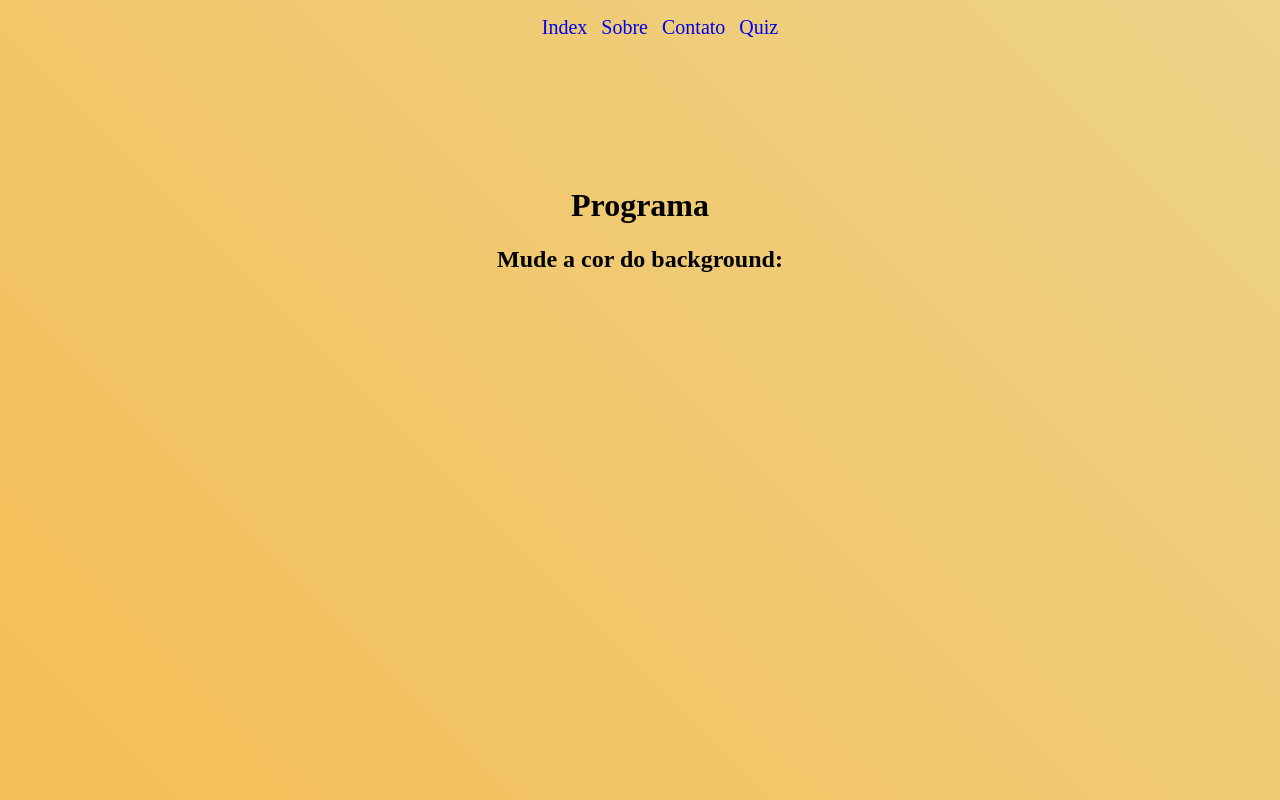
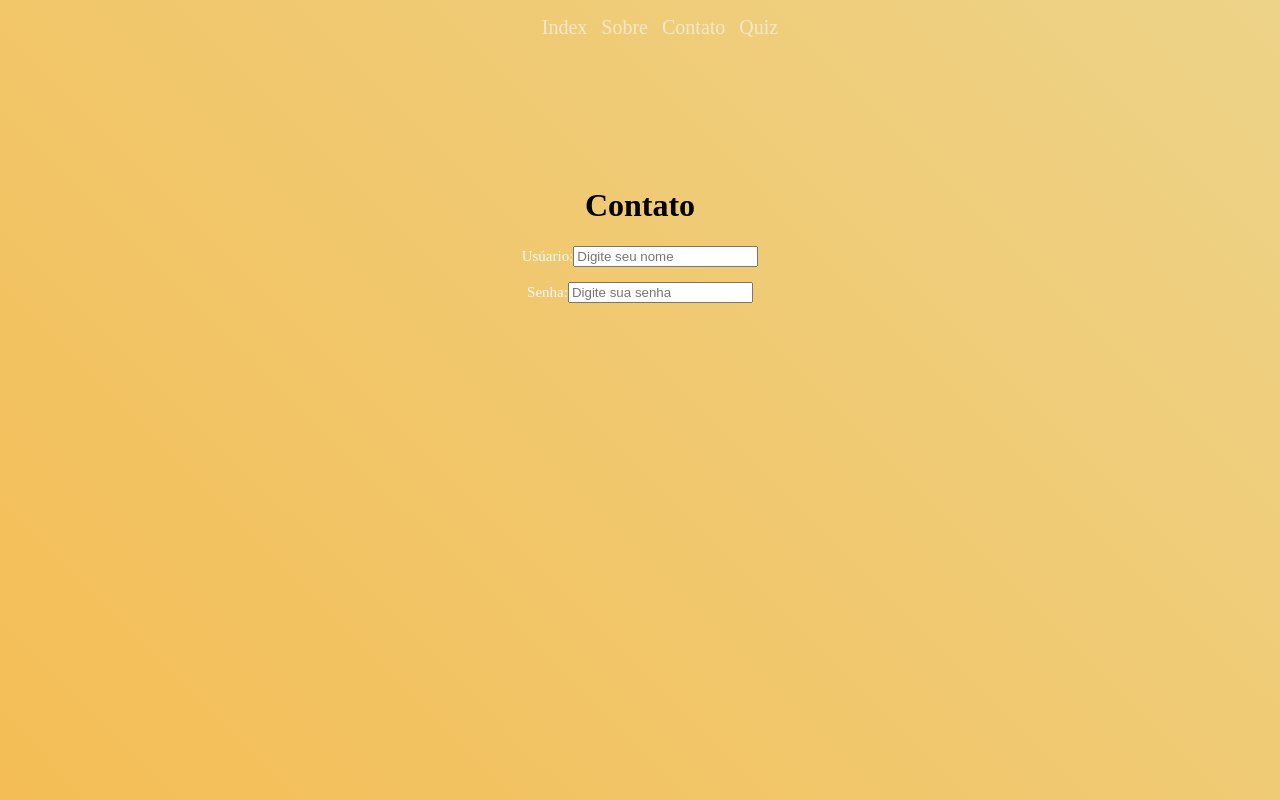
Before and after one commit to utidolas/cp2-dev-web-1sem, a plain HTML site: page contact.html in a window 1280 px wide. Shown: the top 800 px of the page. Drawn offline with Linux system fonts and the light colour scheme.

Commit message:
Improving contact tab

```diff
--- a/contact.html
+++ b/contact.html
@@ -27,8 +27,12 @@
             </ul>
         </nav>
 
-        <h1>Programa</h1>
-        <h2>Mude a cor do background:</h2>
+        <h1>Contato</h1>
+
+        <form>
+            <p>Usúario:<input type="text" placeholder="Digite seu nome"></p>
+            <p>Senha:<input type="password" placeholder="Digite sua senha"></p>
+        </form>
 
     </div>
 
--- a/css/styles.css
+++ b/css/styles.css
@@ -23,6 +23,13 @@ body{
 #menu ul li a{
     font-size: 20px;
     text-decoration: none;
+    color: rgb(245, 231, 205);
+}
+
+#menu ul li a:hover{
+    background-color: aliceblue;
+    color: black;
+    padding: 5px;
 }
 
 h1, h2{
--- a/script.js
+++ b/script.js
@@ -1 +1 @@
-alert("Seja Bem Vindo")
+//alert("Seja Bem Vindo")
```
Also changed, not shown: about.html (+2 -2 lines), quiz.html (+2 -2 lines).
